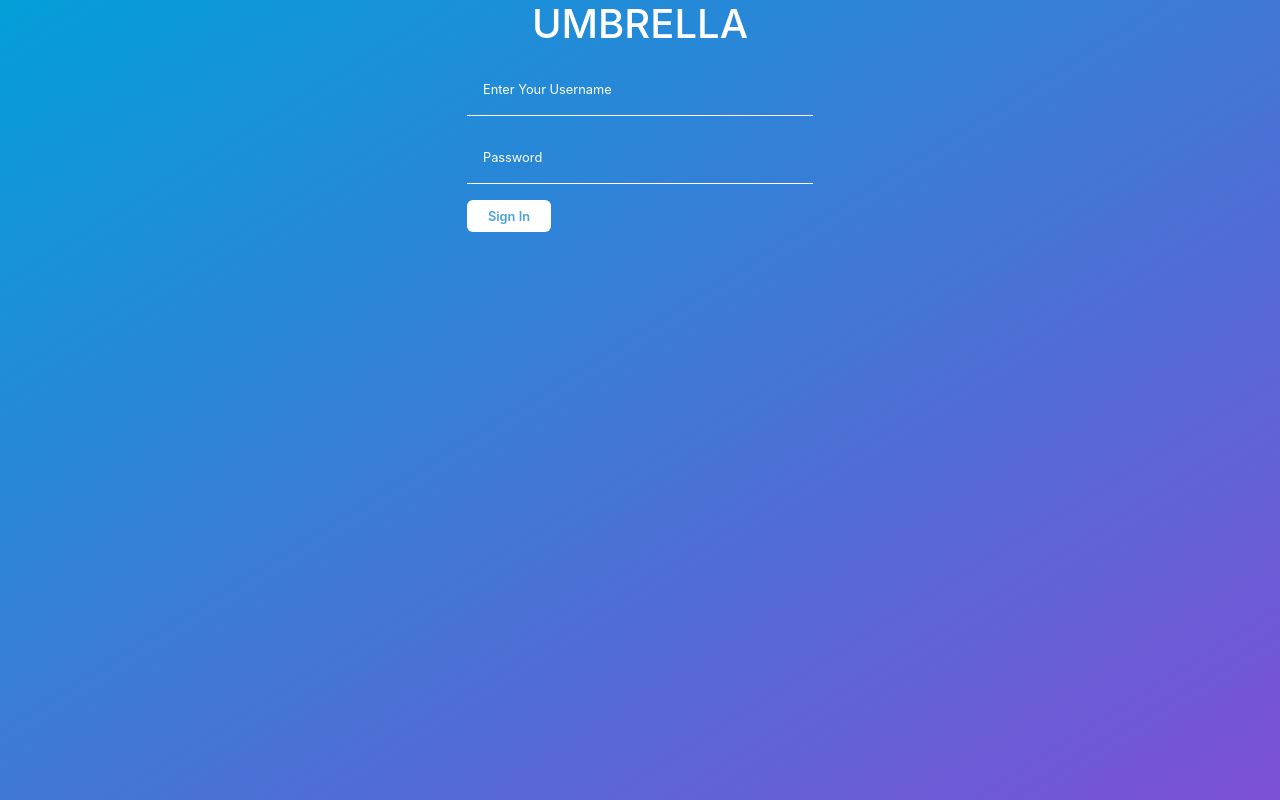
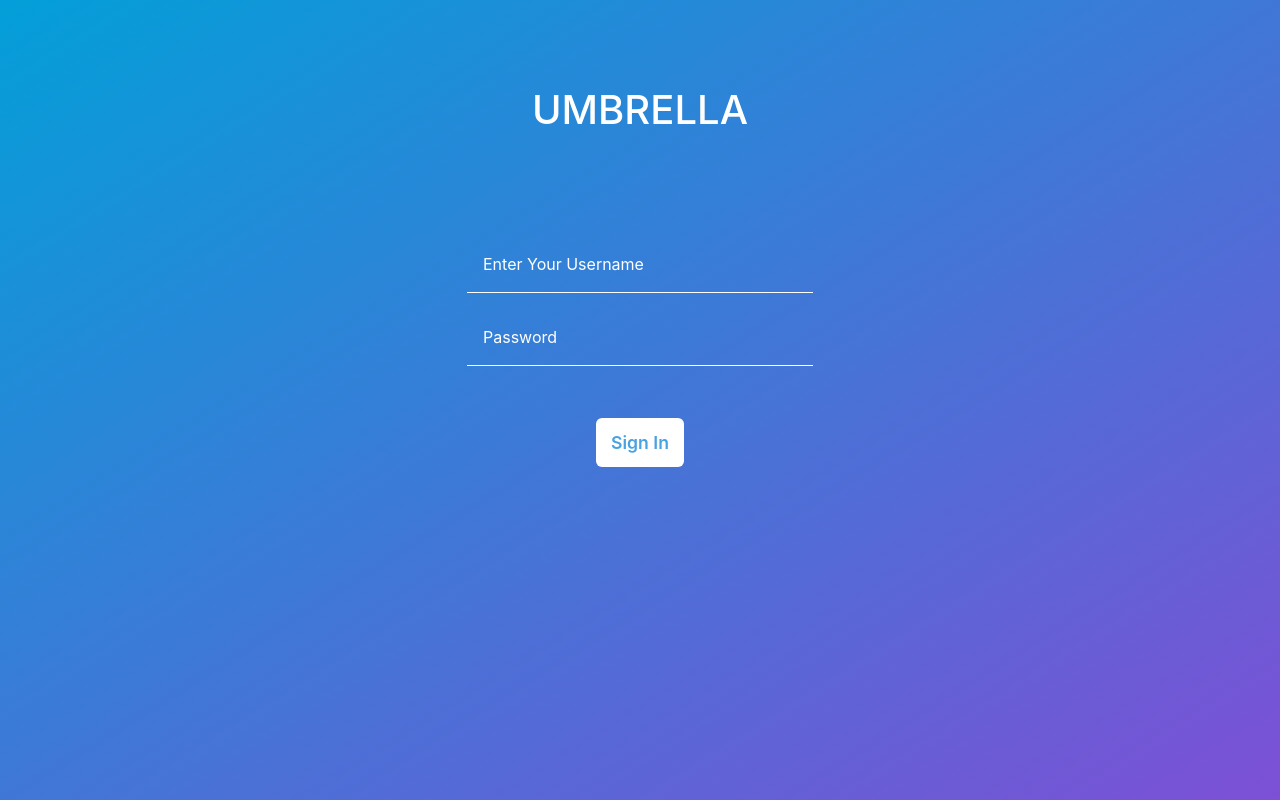
Before and after one commit to franjorub/kindscreen-test, a React (Create React App) app: page / in a window 1280 px wide. Built offline with nearby package versions, Linux system fonts and the light colour scheme.

Commit message:
style fixes

```diff
--- a/src/components/AuthForm.js
+++ b/src/components/AuthForm.js
@@ -24,7 +24,7 @@ const Input = styled.input`
   border-bottom: 1px solid white;
   box-shadow: none !important;
   margin-bottom: 1rem;
-  font-size: 0.8rem;
+  font-size: 1rem;
   background-color: transparent;
   outline: none;
   color: white;
@@ -38,19 +38,20 @@ const Button = styled.button`
   border-radius: 6px;
   color: #49a2e1;
   font-weight: 600;
-  width: 84px;
-  height: 32px;
+
   padding-top: auto;
   padding-bottom: auto;
   text-align: center;
   margin-bottom: 1rem;
-  font-size: 0.8rem;
+  font-size: 1.1rem;
+  padding: 12px 15px 11px 15px;
   border: none;
 `;
 
 const Logo = styled.h1`
   color: white;
   text-align: center;
+  padding-top: 86px;
 `;
 
 const Error = styled.div`
--- a/src/components/Post.js
+++ b/src/components/Post.js
@@ -7,6 +7,22 @@ import { starredPost, unStarredPost } from "../actions/posts";
 
 const CustomContainer = styled(Container)`
   margin-bottom: 12px;
+`;
+
+const CustomButton = styled(Button)`
+  background-color: white !important;
+  margin-top: 15px;
+  margin-bottom: 14px;
+`;
+
+const CustomLink = styled(Link)`
+  color: white;
+  margin-top: 10px;
+  margin-bottom: 15px;
+`;
+
+const Title = styled.h3`
+  color: #f5f5f5;
 `;
 
 export const Post = ({ id, showStarred }) => {
@@ -26,18 +42,19 @@ export const Post = ({ id, showStarred }) => {
     <CustomContainer>
       <Row>
         <Col>
-          <h3>{post.title}</h3>
+          <Title>{post.title}</Title>
           <p>{post.body}</p>
           <Row>
-            <Col>
-              {" "}
-              <Link to={`/post/${post.id}/comments`}>View comments</Link>
+            <Col sm="3">
+              <CustomLink to={`/post/${post.id}/comments`}>
+                View comments
+              </CustomLink>
             </Col>
             <Col>
               {showStarred && (
-                <Button onClick={handleStarred} color="info">
+                <CustomButton onClick={handleStarred} color="link">
                   {post.isStarred ? "Remove from Fav." : "Add To Fav."}
-                </Button>
+                </CustomButton>
               )}
             </Col>
           </Row>
--- a/src/components/PostList.js
+++ b/src/components/PostList.js
@@ -5,13 +5,13 @@ import { Post } from "./Post";
 const Container = styled.div`
   margin-top: 12px;
 `;
+
 export const PostList = ({ posts, allowStarredPost }) => {
   return (
     <Container>
       {posts.map(post => (
         <div key={post}>
           <Post id={post} showStarred={allowStarredPost} />
-          <hr />
         </div>
       ))}
     </Container>
--- a/src/pages/Home/Home.js
+++ b/src/pages/Home/Home.js
@@ -10,7 +10,7 @@ import {
   NavLink
 } from "reactstrap";
 import classnames from "classnames";
-import { Header } from "./styles";
+import { Header, Main, Welcome } from "./styles";
 import { PostList } from "../../components/PostList";
 import { useAuth } from "../../contexts/auth";
 import client from "../../api/client";
@@ -50,11 +50,11 @@ export const Home = () => {
   }, [loggedUser.id, dispatchToPosts]);
 
   return (
-    <div>
+    <Main>
       <Header>
         <Row>
           <Col sm={9}>
-            <h2>Welcome: {loggedUser.name}</h2>
+            <Welcome>Welcome: {loggedUser.name}</Welcome>
           </Col>
           <Col sm={{ size: 3 }}>
             <Button color="danger" onClick={handleLoggout}>
@@ -97,6 +97,6 @@ export const Home = () => {
           <PostList posts={starredPosts} />
         </TabPane>
       </TabContent>
-    </div>
+    </Main>
   );
 };
--- a/src/pages/Home/styles.js
+++ b/src/pages/Home/styles.js
@@ -2,6 +2,16 @@ import { Container } from "reactstrap";
 import styled from "styled-components";
 
 export const Header = styled(Container)`
-  margin-top: 11px;
+  padding-top: 11px;
   margin-bottom: 12px;
 `;
+
+export const Main = styled.div`
+  background: linear-gradient(to bottom right, #039fd9, #7d50d5);
+  padding: 0;
+  margin: 0;
+`;
+
+export const Welcome = styled.h2`
+  color: #e0e0e0;
+`;
--- a/src/pages/Login/Login.js
+++ b/src/pages/Login/Login.js
@@ -8,6 +8,12 @@ import client from "../../api/client";
 
 const UsernameInput = styled(Input)`
   text-transform: capitalize;
+`;
+
+const ButtonRow = styled.div`
+  display: flex;
+  justify-content: center;
+  margin: 36px;
 `;
 
 export const Login = () => {
@@ -57,9 +63,11 @@ export const Login = () => {
             onChange={handleEmail}
             value={email}
           />
-          <Button role="button" onClick={handleLogin}>
-            Sign In
-          </Button>
+          <ButtonRow>
+            <Button role="button" onClick={handleLogin}>
+              Sign In
+            </Button>
+          </ButtonRow>
         </Form>
       </Card>
     </Container>
--- a/src/reducers/posts.js
+++ b/src/reducers/posts.js
@@ -21,7 +21,6 @@ export const postReducer = (state, action) => {
     case actionTypes.STARRED_POST:
       const post = { ...state.entities[action.payload] };
       post.isStarred = true;
-
       return {
         ...state,
         entities: {
```
Also changed, not shown: src/layouts/Main.js (added).
